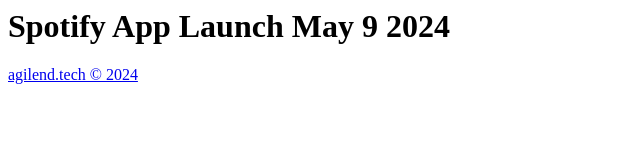
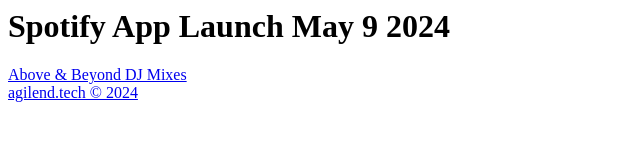
Before and after one commit to joshagilend/Spotify-Breaks, a plain HTML site: page index.html in a window 1280 px wide. Shown: the whole page, without its empty margins (0-640 px from the left). Drawn offline with Linux system fonts and the light colour scheme.

Commit message:
Add link to ab dj mix on index

```diff
--- a/index.html
+++ b/index.html
@@ -1,4 +1,5 @@
 <html>
     <h1>Spotify App Launch May 9 2024</h1>
+    <a href="https://spotify-breaks.pages.dev/an">Above & Beyond DJ Mixes</a>
     <footer><a href="https://agilend.tech">agilend.tech © 2024</a></footer>
 </html>
```
